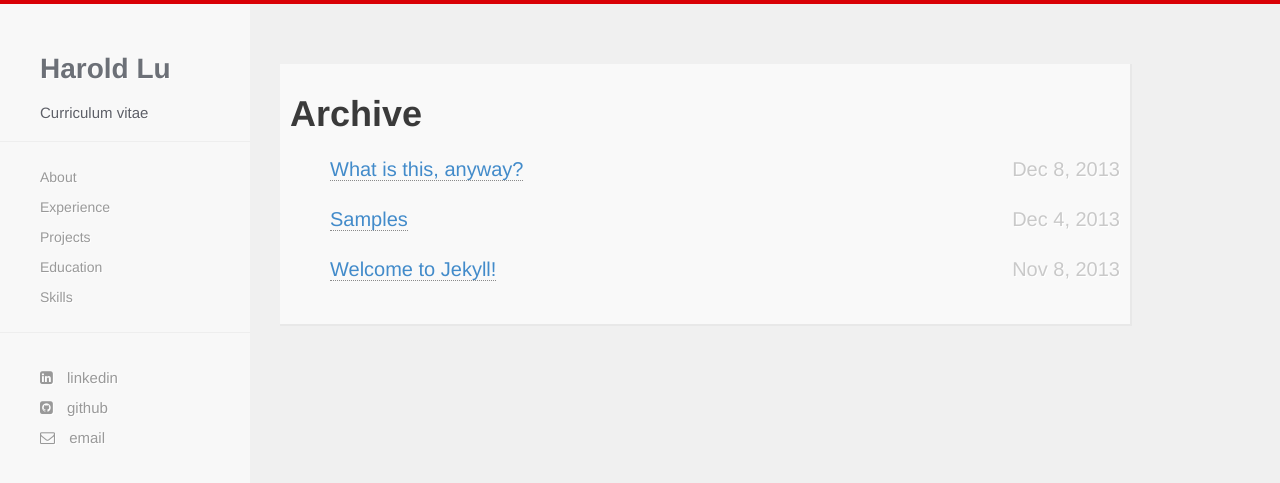
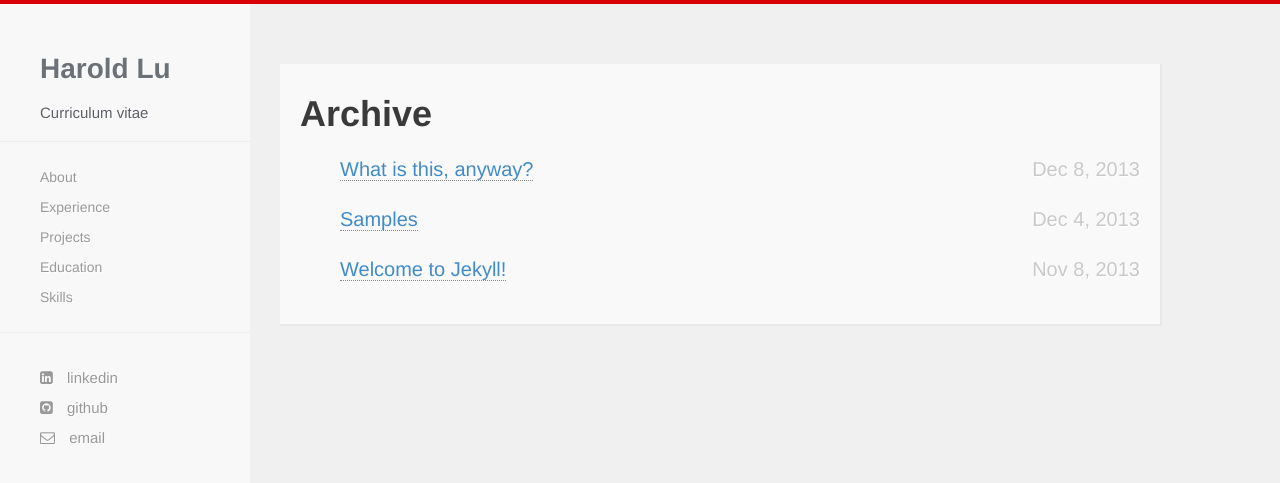
Before and after one commit to harold-lu/harold-lu.github.io, a Jekyll site: the page built from list.html, in a window 1280 px wide. Shown: the top 483 px of the page. Built offline with Jekyll 4.4.1, drawn with Linux system fonts in a browser that asks for light colours; nearby versions of some CDN libraries.

Commit message:
update body

```diff
--- a/css/hc.css
+++ b/css/hc.css
@@ -379,11 +379,11 @@ img
 
 #article
 {
-  max-width:85%;
+  max-width:88%;
   margin-bottom:30px;
   background-color:#f9f9f9;
   box-shadow:1px 1px 0 1px #e8e8e8;
-  padding:10px 10px 0
+  padding:10px 20px 0
 }
 
 .post
```
